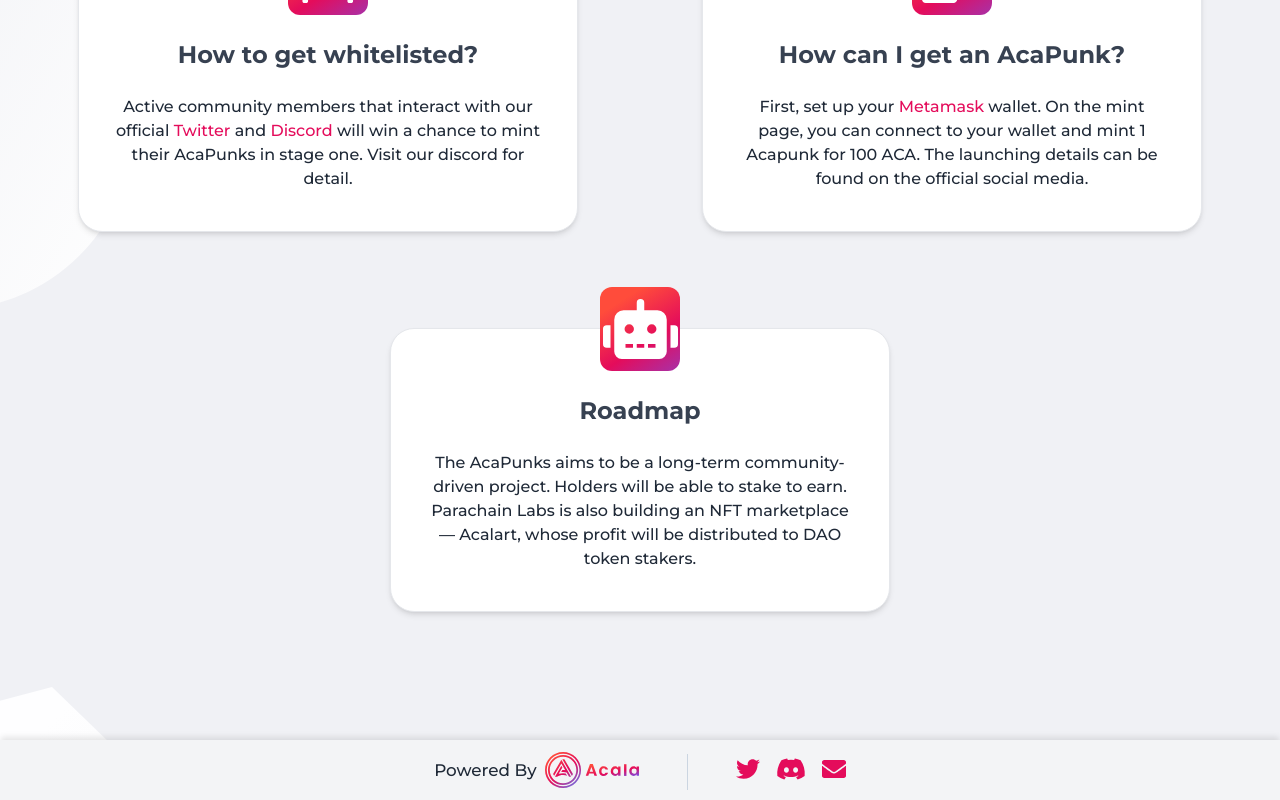
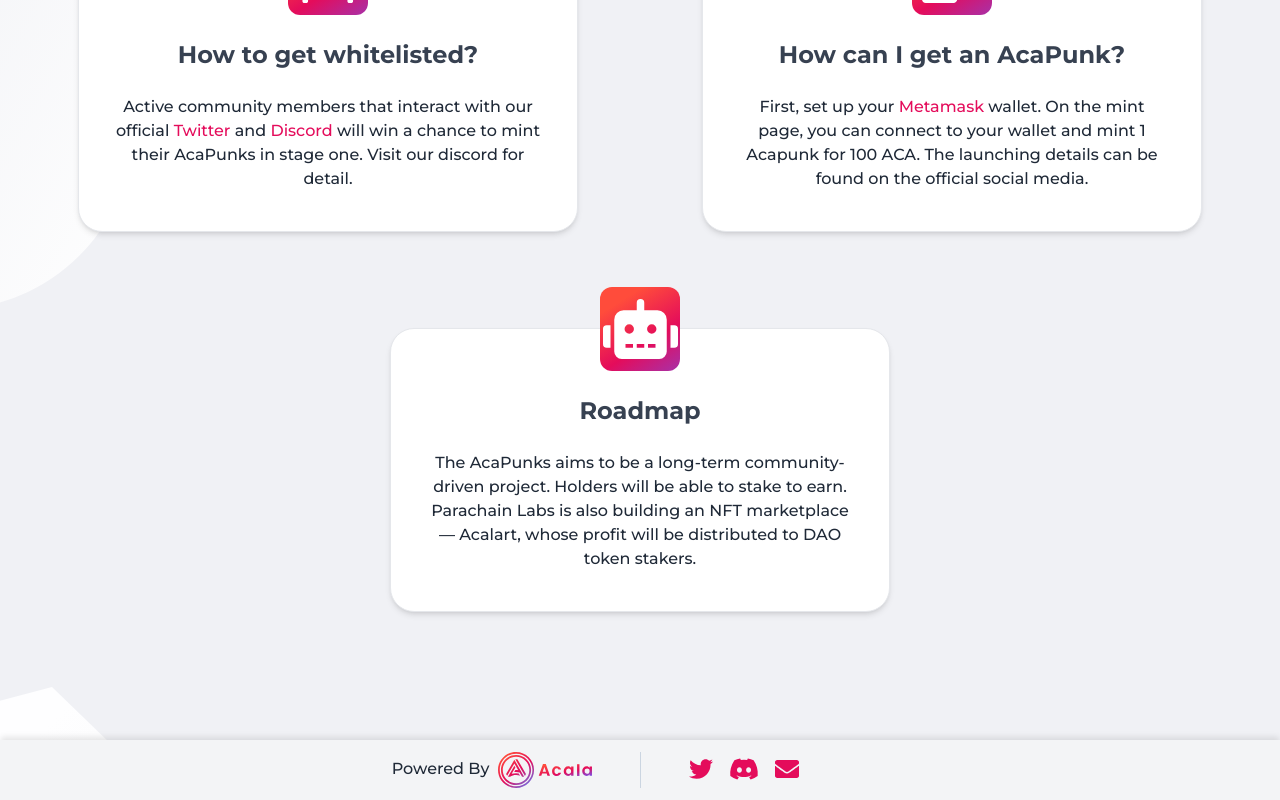
Before and after one commit to acapunks/acapunks.com, a Vue app: page / in a window 1280 px wide. Shown: the part 2304-3104 px from the top of the page. Built offline with nearby package versions, Linux system fonts and the light colour scheme.

Commit message:
udpate footer

```diff
--- a/src/components/Footer.vue
+++ b/src/components/Footer.vue
@@ -1,7 +1,7 @@
 <template>
   <footer class="py-3 text-center bg-gray-100">
     <div class="md:flex flex-row-reverse justify-center items-center text-center">
-      <div class="mb-2 md:mb-0 md:pl-12 social-links">
+      <div class="flex-1 text-center md:text-left mb-2 md:mb-0 md:pl-12 social-links">
         <a class="mr-4" href="https://twitter.com/acapunks" target="_blank" rel="noopener noreferrer">
           <fa :icon="['fab', 'twitter']" />
         </a>
@@ -12,9 +12,9 @@
           <fa :icon="['fas', 'envelope']" />
         </a>
       </div>
-      <div class="relative md:pr-12 md:border-r md:border-slate-300" style="top: 0.13em; font-size:1.05em; ">
-        Powered By
-        <a target="_blank" href="https://acala.network" rel="noopener noreferrer" class="ml-1 relative" style="top: -0.13em;">
+      <div class="flex-1 text-center md:text-right md:pr-12 md:border-r md:border-slate-300">
+        <span class="relative" style="top: 0.13em; font-size:1.05em;"></span>Powered By
+        <a target="_blank" href="https://acala.network" rel="noopener noreferrer" class="ml-1">
           <img src="@/assets/images/acala.svg" class="h-9 inline-block" />
         </a>
       </div>
```
